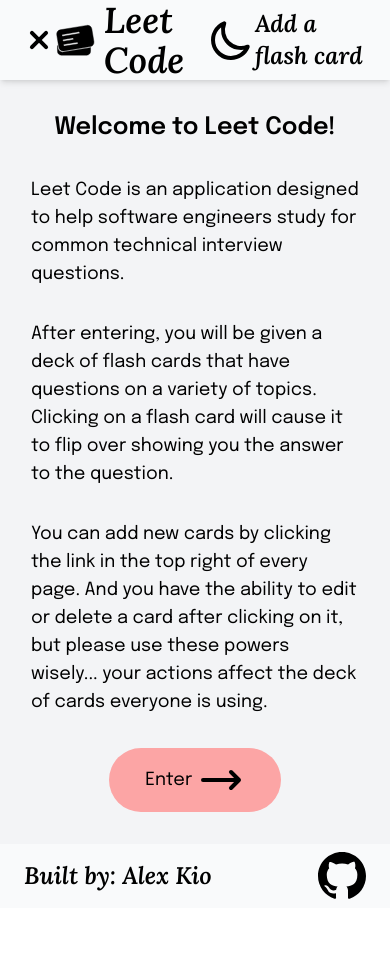
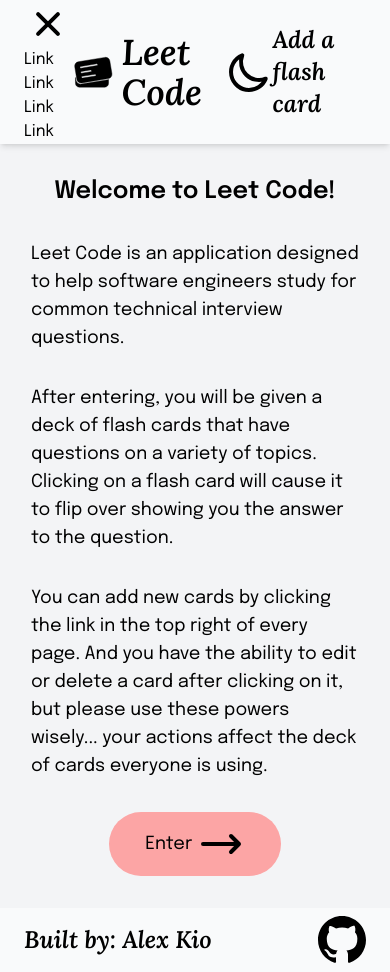
Before and after one commit to alexmkio/leet-cards, a Next.js app: page / in a window 390 px wide. Both pictures are taken after a click on the button 39 px from the left and 40 px from the top of the page. Before the commit the page ends 908 px from the top, so only its background shows below. Built offline with nearby package versions, Linux system fonts and the light colour scheme; no server answers.

Commit message:
Create list to open with hamburger click

```diff
--- a/components/Header.tsx
+++ b/components/Header.tsx
@@ -5,7 +5,7 @@ import { useTheme } from '../context/ThemeContext'
 
 export default function Header() {
   const [isOpen, setIsOpen] = useState(false);
-  const genericHamburgerLine = `h-1 w-6 my-1 rounded-full bg-black transition ease transform duration-300`;
+  const genericHamburgerLine = `h-1 w-8 my-1 rounded-full bg-black transition ease duration-300`;
   const router = useRouter()
   const { darkMode, changeTheme } = useTheme()
 
@@ -50,8 +50,10 @@ export default function Header() {
   return (
     <header className="p-0 md:p-2 px-6 md:px-40 bg-gray-50 shadow-md sticky top-0 z-50 dark:bg-gray-700">
       <nav className="flex justify-between items-center">
+
+        <div className="md:hidden">
           <button
-          className="md:hidden flex flex-col h-12 w-12 justify-center items-center group"
+            className="flex flex-col h-12 w-12 justify-center items-center group"
             onClick={() => setIsOpen(!isOpen)}
           >
             <div
@@ -74,15 +76,30 @@ export default function Header() {
               }`}
             />
           </button>
+          <ul className={`${
+            isOpen
+              ? "block"
+              : "hidden"
+          }`}>
+            <li>Link</li>
+            <li>Link</li>
+            <li>Link</li>
+            <li>Link</li>
+          </ul>
+        </div>
+
         {logo}
+
         <div className="sm:hidden md:block" onClick={() => changeTheme()}>
           {modeIcon}
         </div>
+
         <Link href='/add'>
           <a className="sm:hidden md:block">
             <h2 className="font-header text-2xl md:text-3xl transition duration-300 ease-in-out hover:text-red-500 dark:hover:text-green-300">Add a flash card</h2>
           </a>
         </Link>
+
       </nav>
     </header>
   )
```
Lines whose indentation alone changed are shown as unchanged.
